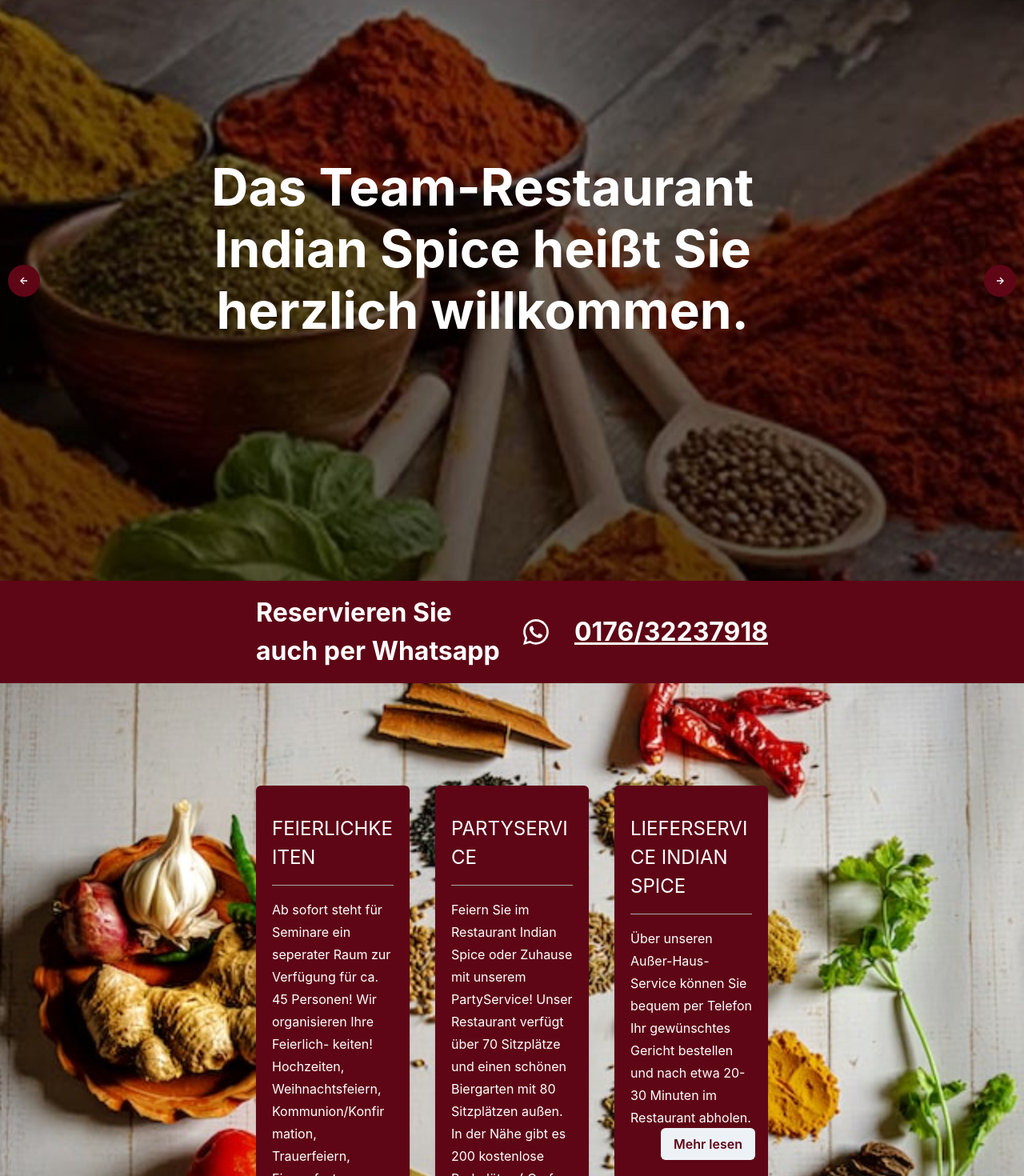
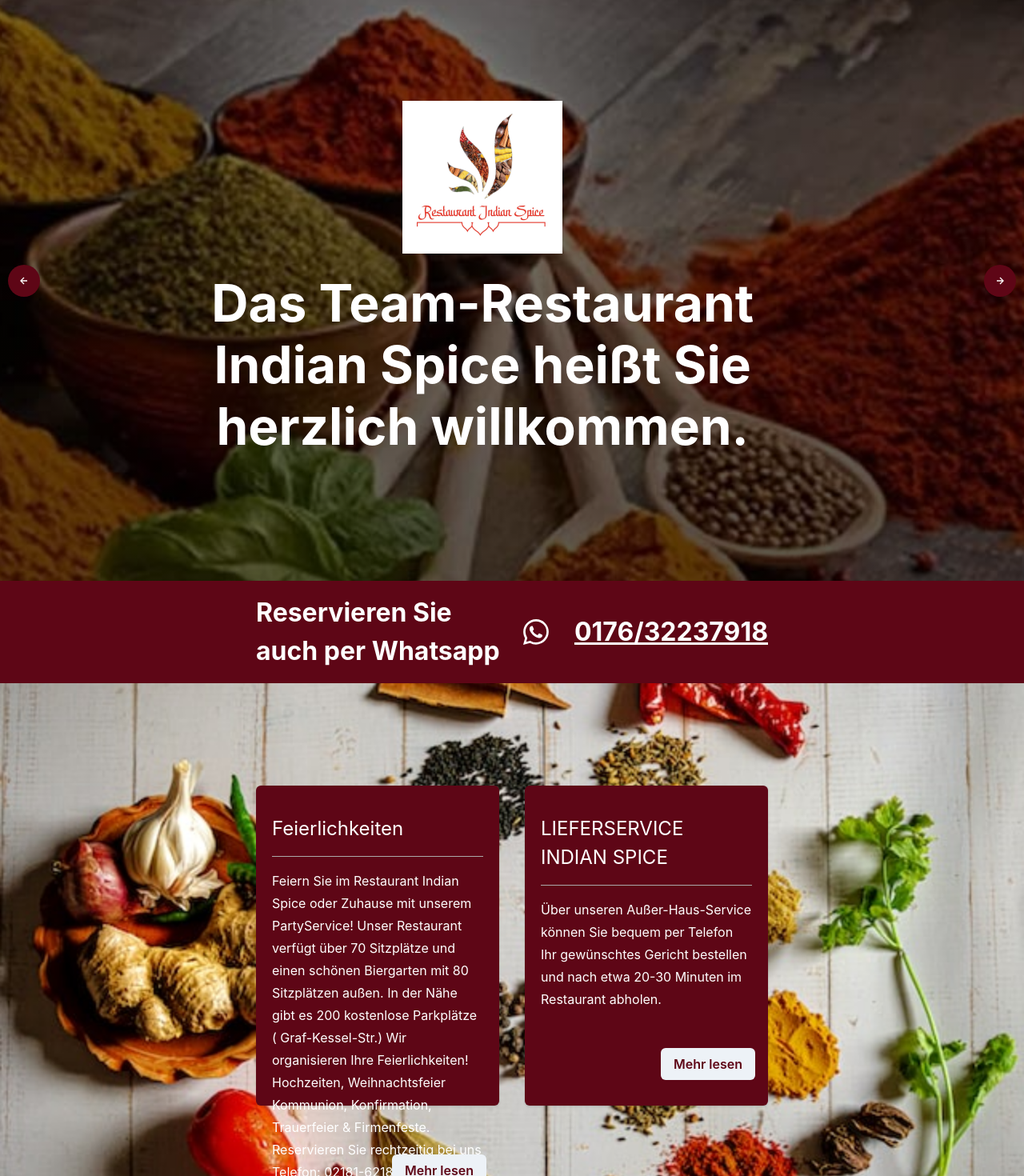
Before and after one commit to zillur-rgb/indian-spice-restaurant, a Next.js app: page / in a window 1280 px wide. Shown: the part 140-1610 px from the top of the page at 80% size. Built offline with nearby package versions, Linux system fonts and the light colour scheme.

Commit message:
Logo added header

```diff
--- a/components/Carousel.tsx
+++ b/components/Carousel.tsx
@@ -7,6 +7,8 @@
   Stack,
   Text,
   useBreakpointValue,
+  Image,
+  VStack,
 } from '@chakra-ui/react';
 // Here we have used react-icons package for the icons
 import { BiLeftArrowAlt, BiRightArrowAlt } from 'react-icons/bi';
@@ -113,22 +115,27 @@
               position="relative"
               w="700px"
             >
-              <Stack
+              <VStack
                 spacing={6}
                 w={'700px'}
-                pt={{ base: '100px', lg: '220px' }}
+                pt={{ base: '70px', lg: '150px' }}
                 ml={{ base: '0px', lg: '-100px' }}
               >
+                <Image
+                  src="/images/logo.jpeg"
+                  w={{ base: 40, md: 200 }}
+                  ml={{ base: '-400px', md: 0 }}
+                />
                 <Heading
                   pr={{ base: '400px', md: 0 }}
-                  fontSize={{ base: '24px', lg: '64px' }}
+                  fontSize={{ base: '28px', lg: '64px' }}
                   color="#fff"
                   textAlign={'center'}
                 >
                   Das Team-Restaurant Indian Spice heißt Sie herzlich
                   willkommen.
                 </Heading>
-              </Stack>
+              </VStack>
             </Container>
           </Box>
         ))}
--- a/components/Features.tsx
+++ b/components/Features.tsx
@@ -12,13 +12,8 @@
 const Features = () => {
   const features = [
     {
-      id: 0,
-      title: 'FEIERLICHKEITEN',
-      desc: 'Ab sofort steht für Seminare ein seperater Raum zur Verfügung für ca. 45 Personen! Wir organisieren Ihre Feierlich- keiten! Hochzeiten, Weihnachtsfeiern, Kommunion/Konfirmation, Trauerfeiern, Firmenfeste, Frühstück, Brunch usw.',
-    },
-    {
       id: 1,
-      title: 'PARTYSERVICE',
+      title: 'Feierlichkeiten',
       desc: 'Feiern Sie im Restaurant Indian Spice oder Zuhause mit unserem PartyService! Unser Restaurant verfügt über 70 Sitzplätze und einen schönen Biergarten mit 80 Sitzplätzen außen. In der Nähe gibt es 200 kostenlose Parkplätze ( Graf-Kessel-Str.) Wir organisieren Ihre Feierlichkeiten! Hochzeiten, Weihnachtsfeier Kommunion, Konfirmation, Trauerfeier & Firmenfeste. Reservieren Sie rechtzeitig bei uns Telefon: 02181-62186 .',
     },
     {
@@ -42,12 +37,11 @@
         templateColumns={{
           base: 'repeat(1, 1fr)',
           md: 'repeat(2, 1fr)',
-          lg: 'repeat(3, 1fr)',
         }}
         gap={8}
       >
         {features.map((feature) => (
-          <Card bg={'brand.900'} key={feature.id} h="500px">
+          <Card bg={'brand.900'} key={feature.id} h="400px" w="full">
             <CardBody color="#fff" pos={'relative'}>
               <Text fontSize={24} py={4} borderBottom="1px solid #aaa">
                 {feature.title}
```
